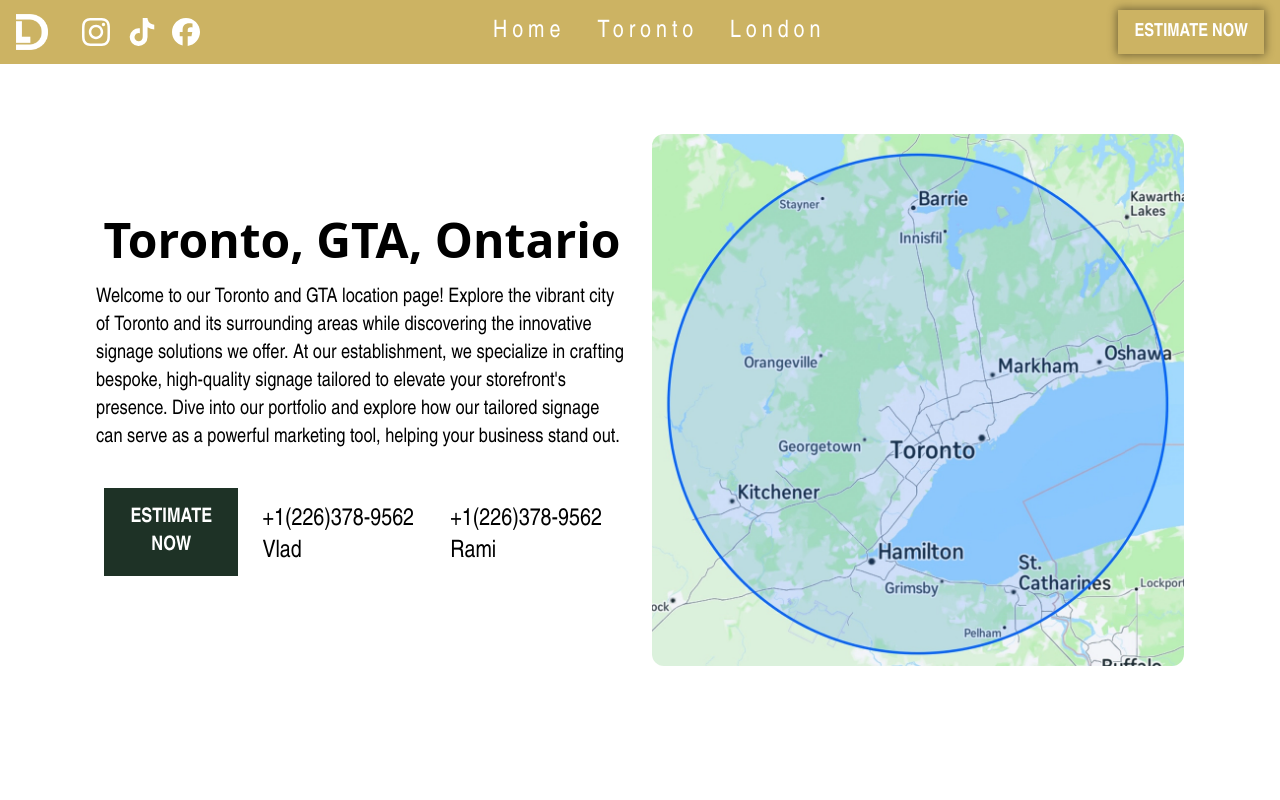
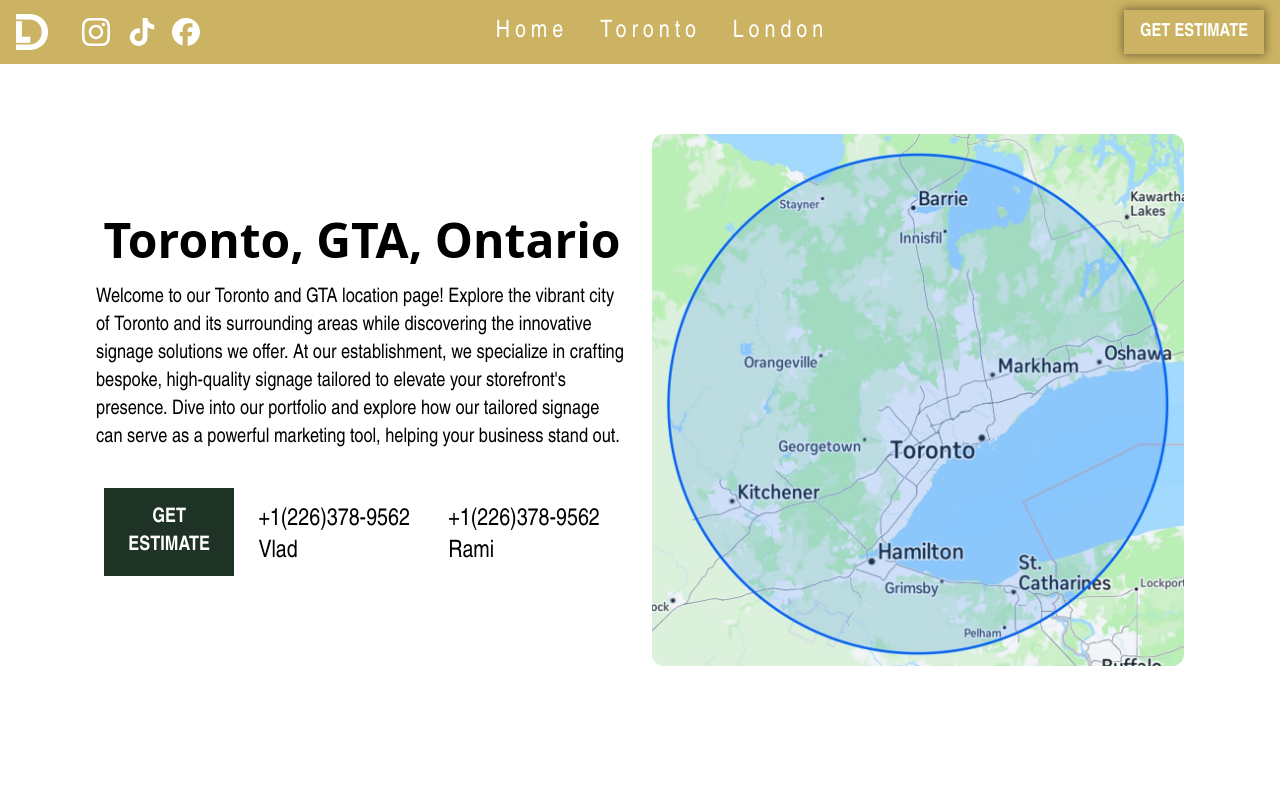
Before and after one commit to vverchonov/luxury-signs, a Next.js app: page /toronto in a window 1280 px wide. Shown: the top 800 px of the page. Built offline with nearby package versions, Linux system fonts and the light colour scheme; grey boxes are pictures that could not be loaded.

Commit message:
small changes

```diff
--- a/app/components/blocks/about-block.tsx
+++ b/app/components/blocks/about-block.tsx
@@ -9,7 +9,7 @@ export const AboutUsBlock = () => {
         className="light-back w-full m-h-screen flex flex-wrap"
       >
         <div className="md:w-1/2 p-2 md:p-24 px-8">
-          <p className="grey-text font-na text-5xl md:text-8xl text-left md:mt-0 mt-4 md:text-right mb-8 font-bold md:px-8 mt-4 md:mb-0 mt-8">
+          <p className="grey-text font-na text-5xl md:text-8xl text-left md:mt-0 mt-4 md:text-right mb-8 font-bold md:px-8 mt-4 mt-8">
             WHO WE ARE
           </p>
           <p className="grey-text text-lg md:text-xl ms-auto md:w-10/12 w-full font-na text-left md:text-left md:mb-0 mb-8">
--- a/app/components/blocks/calculator/components/calculator.tsx
+++ b/app/components/blocks/calculator/components/calculator.tsx
@@ -90,7 +90,7 @@ export const Calculator = () => {
     <div className="w-100 flex flex-col md:flex-row">
       <div className="md:w-1/2 pt-8 pb-8 md:p-12 lg:p-30 flex flex-col">
         <h2 className="text-5xl text-white mb-12 uppercase font-semibold">
-          Get your estimate in one minute
+          Get your estimate
         </h2>
         <p className="text-2xl font-na text-white font-light mb-8">
           "Discover the perfect sign for your needs with our intuitive price
@@ -111,19 +111,27 @@ export const Calculator = () => {
             +1(226)378-9562 Rami
           </a>
         </div>
-        <p className="text-white text-small font-na mt-auto">
+        {/* <p className="text-white text-small font-na mt-auto">
           The price is an estimate and can vary depends on the uniqueness of the
           job.
-        </p>
+        </p> */}
       </div>
       <form
         onSubmit={sendEmail}
         className="md:w-1/2 w-full p-4 flex flex-col justify-center"
       >
-        <div className="mb-4">
+        {/* <div className="mb-4">
           <Step1 selectedType={selectedType} onSelect={setSelectedType} />
-        </div>
-        <div className="mb-4">
+        </div> */}
+        <div>
+          <Step3
+            clientName={clientName}
+            email={email}
+            phone={phone}
+            setClientName={setClientName}
+            setEmail={setEmail}
+            setPhone={setPhone}
+          />
           <Step2
             height={height}
             width={width}
@@ -136,16 +144,6 @@ export const Calculator = () => {
             setIsLogo={(e) => setIsLogo(e)}
             name={name}
             setName={setName}
-          />
-        </div>
-        <div>
-          <Step3
-            clientName={clientName}
-            email={email}
-            phone={phone}
-            setClientName={setClientName}
-            setEmail={setEmail}
-            setPhone={setPhone}
           />
           <SubmitButton
             onSuccess={onSuccessSubmit}
--- a/app/components/blocks/calculator/steps/step2.tsx
+++ b/app/components/blocks/calculator/steps/step2.tsx
@@ -102,8 +102,6 @@ export const Step2 = (props: Props) => {
   const type3 = () => {
     return (
       <>
-        <p className="text-white text-3xl mb-2 font-bold">Step 2:</p>
-
         <label
           htmlFor="message"
           className="block mb-2 text-xl font-medium text-gray-900 dark:text-white"
@@ -113,18 +111,12 @@ export const Step2 = (props: Props) => {
         <textarea
           id="message"
           rows={4}
-          className="block p-2.5 w-full text-xl text-gray-900 bg-gray-50 rounded-lg border border-gray-300 focus:ring-blue-500 focus:border-blue-500"
+          className="block mb-2 p-2.5 w-full text-xl text-gray-900 bg-gray-50 rounded-lg border border-gray-300 focus:ring-blue-500 focus:border-blue-500"
           placeholder="Please type what kind of signage are you looking for. Give us any details that can help on the job. Thanks!"
         ></textarea>
       </>
     );
   };
 
-  return (
-    <>
-      {props.selectedType === TYPE1 && type1()}
-      {props.selectedType === TYPE2 && type2()}
-      {props.selectedType === TYPE3 && type3()}
-    </>
-  );
+  return <>{type3()}</>;
 };
--- a/app/components/blocks/calculator/steps/step3.tsx
+++ b/app/components/blocks/calculator/steps/step3.tsx
@@ -12,7 +12,6 @@ type Props = {
 export const Step3 = (props: Props) => {
   return (
     <>
-      <p className="text-white text-3xl mb-2 font-bold">Contact info:</p>
       <label
         htmlFor="clientName"
         className="block mb-2 text-xl font-medium text-gray-900 dark:text-white"
--- a/app/components/blocks/we-offer/we-offer-item.tsx
+++ b/app/components/blocks/we-offer/we-offer-item.tsx
@@ -13,7 +13,7 @@ export const WeOfferItem = (props: any) => {
         type="button"
         className="estim-button m-2 mt-auto text-white dark-back w-fit font-na font-semibold text-xl uppercase focus:ring-4 focus:outline-none focus:ring-white font-medium px-3 py-4 text-center transform transition duration-500 hover:scale-110"
       >
-        Estimate now
+        Get Estimate
       </a>
     </div>
   );
--- a/app/components/blocks/welcome-block.tsx
+++ b/app/components/blocks/welcome-block.tsx
@@ -22,7 +22,7 @@ export const WelcomeBlock = () => {
             type="button"
             className="estimate-button mb-56 w-fit gentle-shake font-na font-semibold text-white main-back text-2xl focus:ring-4 focus:outline-none focus:ring-white font-medium px-8 py-4 text-center transform transition duration-500 hover:scale-110"
           >
-            ESTIMATE NOW
+            GET ESTIMATE
           </a>
         </div>
       </Wrapper>
--- a/app/components/common/navbar.tsx
+++ b/app/components/common/navbar.tsx
@@ -63,7 +63,7 @@ export const NavbarCustom = () => {
           type="button"
           className="text-white text-lg cursor-pointer font-semibold focus:ring-4 font-na focus:outline-none focus:ring-white font-medium px-4 py-2 text-center transform transition duration-500 hover:scale-110 nav-button-sell"
         >
-          ESTIMATE NOW
+          GET ESTIMATE
         </a>
         <Navbar.Toggle className="text-white ms-4" />
       </div>
--- a/app/components/locationPage/location-template.tsx
+++ b/app/components/locationPage/location-template.tsx
@@ -19,7 +19,7 @@ export const LocationTemplate = (props: any) => {
                   type="button"
                   className="estim-button m-2 mt-auto text-white dark-back w-fit font-na font-semibold text-xl uppercase focus:ring-4 focus:outline-none focus:ring-white font-medium px-3 py-4 text-center transform transition duration-500 hover:scale-110"
                 >
-                  Estimate now
+                  Get Estimate
                 </a>
                 <a
                   href="tel:+12263789562"
```
